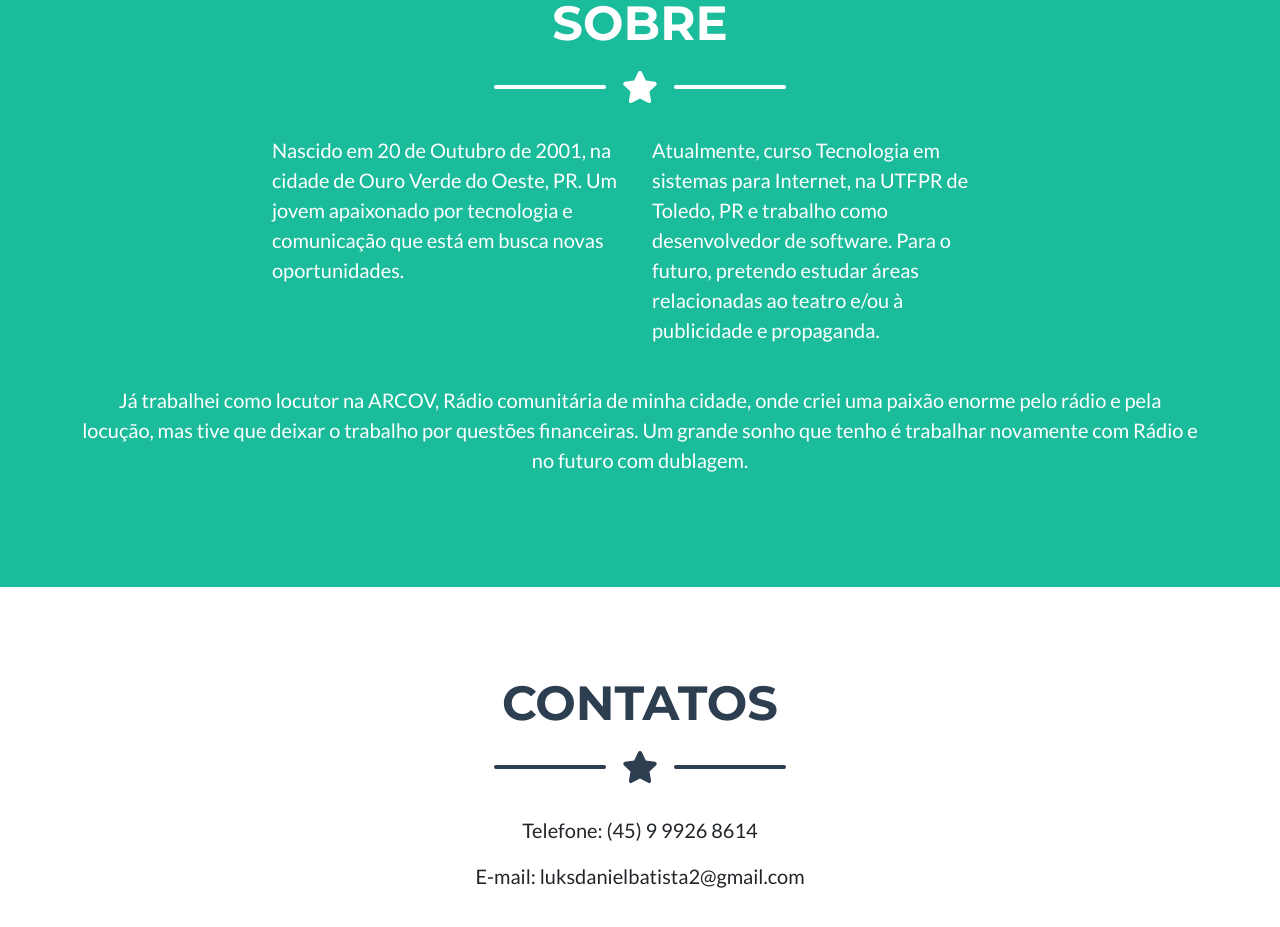
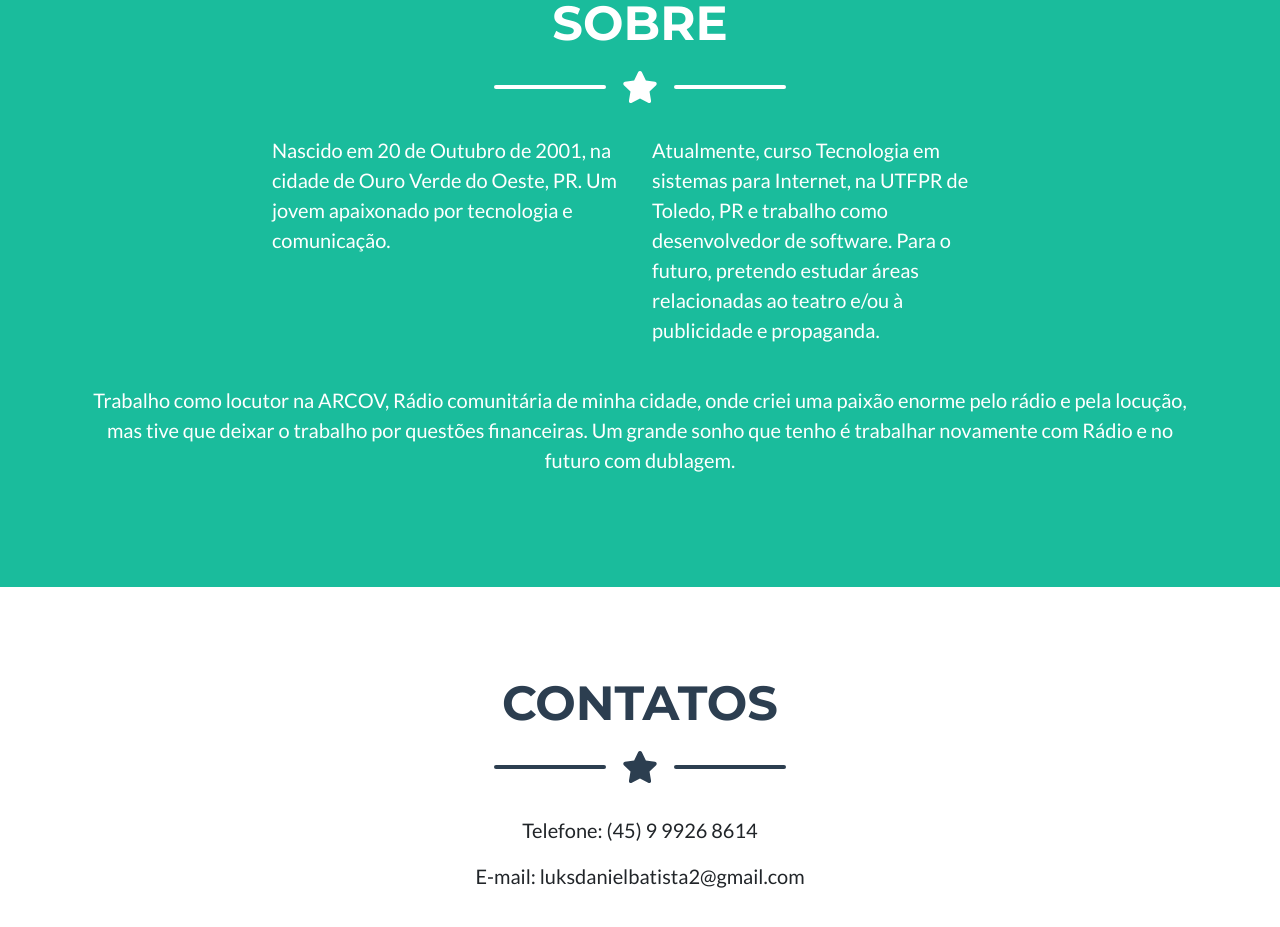
Before and after one commit to luksdaniel/portf, a plain HTML site: page index.html in a window 1280 px wide. Shown: the part 1573-2500 px from the top of the page. Drawn offline with nearby package versions, Linux system fonts and the light colour scheme.

Commit message:
Update index.html

```diff
--- a/index.html
+++ b/index.html
@@ -137,12 +137,12 @@
                 </div>
                 <!-- About Section Content-->
                 <div class="row">
-                    <div class="col-lg-4 ms-auto"><p class="lead">Nascido em 20 de Outubro de 2001, na cidade de Ouro Verde do Oeste, PR. Um jovem apaixonado por tecnologia e comunicação que está em busca novas oportunidades.</p></div>
+                    <div class="col-lg-4 ms-auto"><p class="lead">Nascido em 20 de Outubro de 2001, na cidade de Ouro Verde do Oeste, PR. Um jovem apaixonado por tecnologia e comunicação.</p></div>
                     <div class="col-lg-4 me-auto"><p class="lead">Atualmente, curso Tecnologia em sistemas para Internet, na UTFPR de Toledo, PR e trabalho como desenvolvedor de software. Para o futuro, pretendo estudar áreas relacionadas ao teatro e/ou à publicidade e propaganda.</p></div>
                 </div>
                 <!-- About Section Button-->
                 <div class="text-center mt-4">
-                    <div class="me-auto"><p class="lead">Já trabalhei como <b>locutor</b> na ARCOV, Rádio comunitária de minha cidade, onde criei uma paixão enorme pelo rádio e pela locução, mas tive que deixar o trabalho por questões financeiras. Um grande sonho que tenho é trabalhar novamente com Rádio e no futuro com dublagem.</p></div>
+                    <div class="me-auto"><p class="lead">Trabalho como <b>locutor</b> na ARCOV, Rádio comunitária de minha cidade, onde criei uma paixão enorme pelo rádio e pela locução, mas tive que deixar o trabalho por questões financeiras. Um grande sonho que tenho é trabalhar novamente com Rádio e no futuro com dublagem.</p></div>
                 </div>
             </div>
         </section>
```
